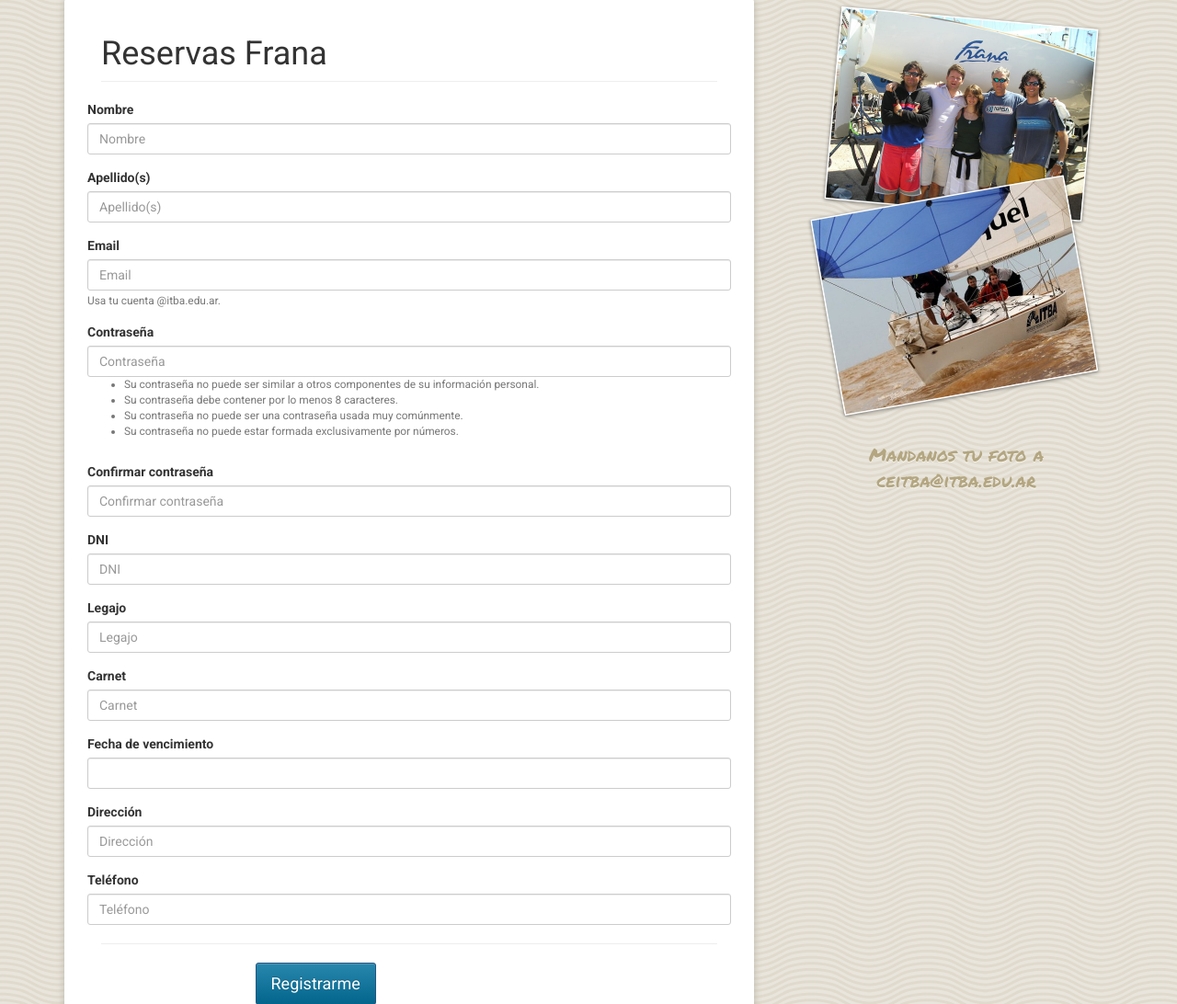
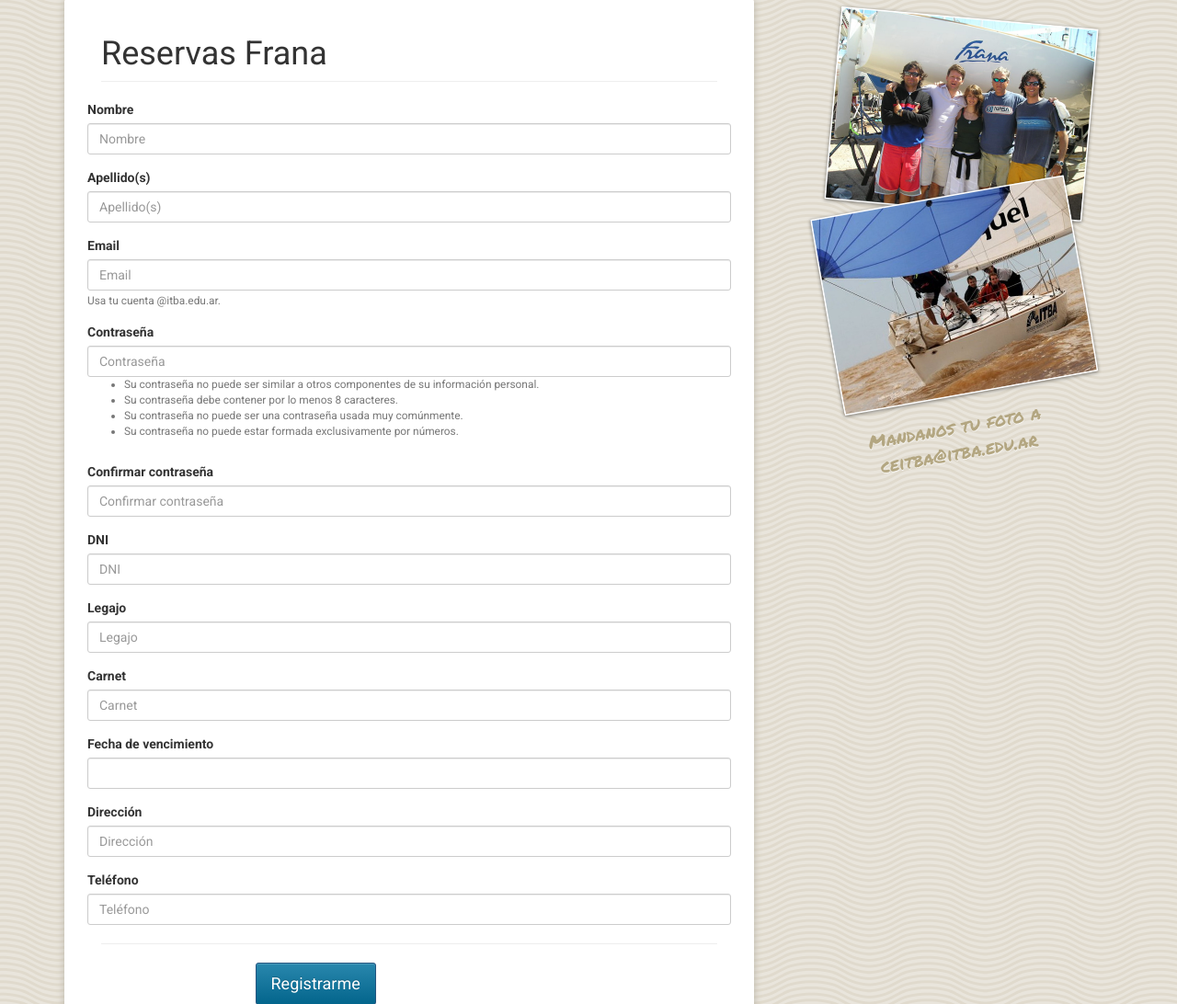
Before and after one commit to ceitba/frana, a Django app: page /bookings/signup in a window 1280 px wide. Shown: the part 81-1173 px from the top of the page at 92% size. Run offline with Django 3.2, Linux system fonts and the light colour scheme; some libraries are stand-ins or nearby versions.

Commit message:
Adjust sidebar text

```diff
--- a/static/css/theme.css
+++ b/static/css/theme.css
@@ -83,6 +83,12 @@ body {
   padding-left: 20px;
 }
 
+.page-sidebar p {
+  transform: translateY(-30px) rotate(-10deg);
+  margin: 0 auto;
+  width: 75%;
+}
+
 .page-sidebar a {
   color: #B3A681;
 }
```
